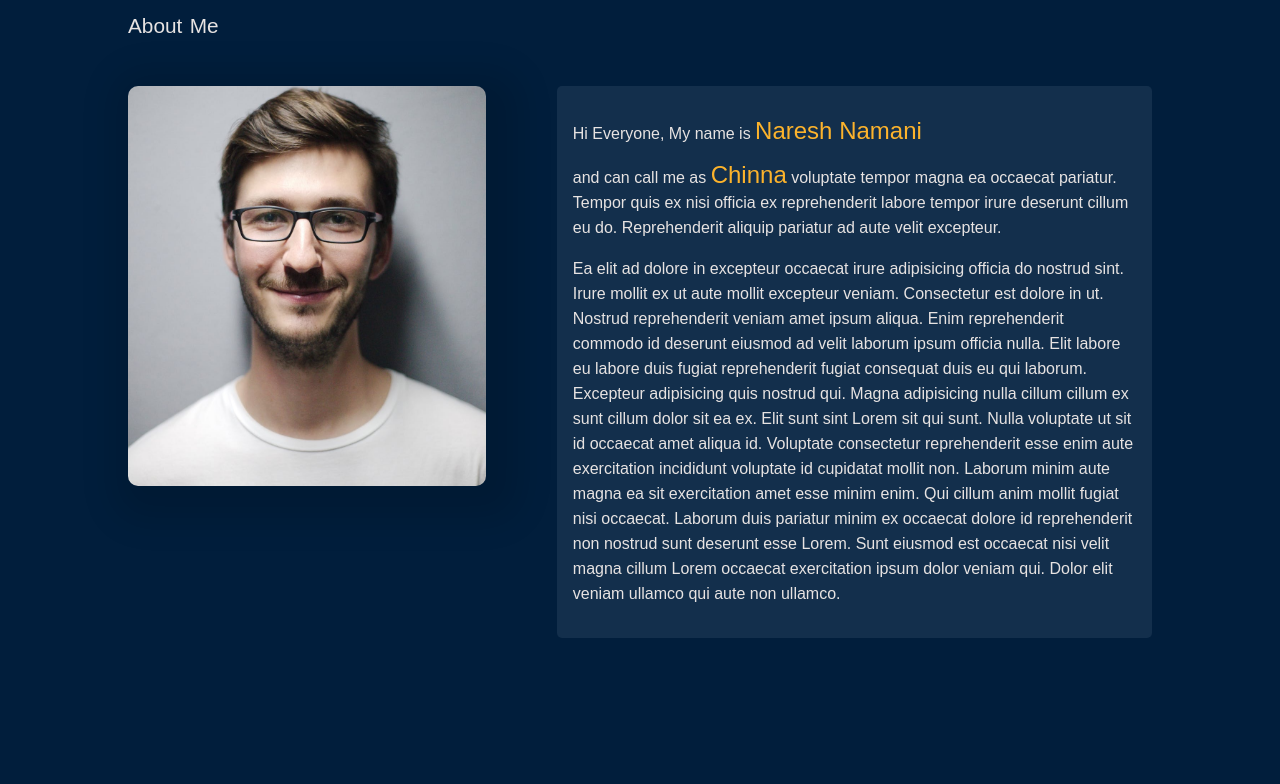
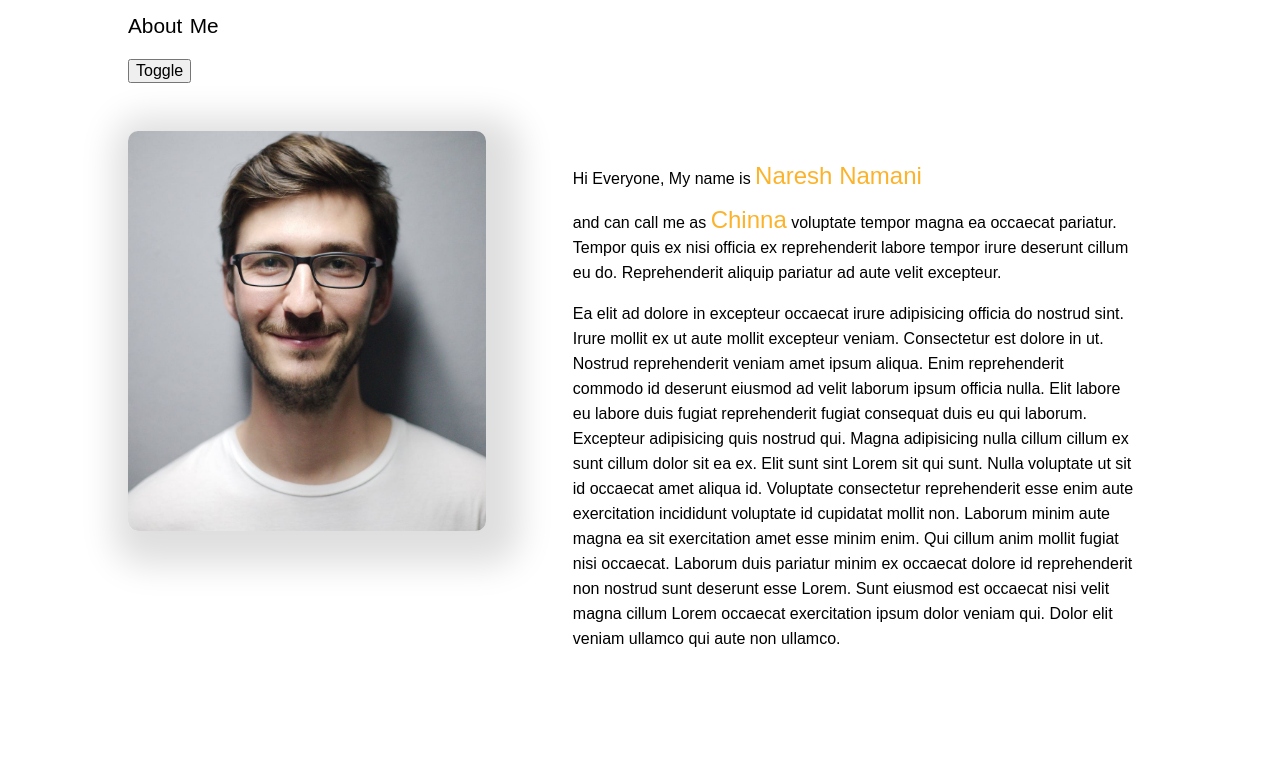
Before and after one commit to namaninaresh/blog, a Gatsby site: page /about in a window 1280 px wide. Shown: the part 67-851 px from the top of the page. Built offline with nearby package versions, Linux system fonts and the light colour scheme; Gatsby itself is replaced by a stand-in of ours; some packages are replaced by stand-ins of ours.

Commit message:
added themes

```diff
--- a/src/components/Toolbar/Toolbar.js
+++ b/src/components/Toolbar/Toolbar.js
@@ -7,6 +7,7 @@ import Icon from '../Icons/Icon';
 const Toolbar = props => {
 
     const [sideDrawerOpen, setSideDrawer] = React.useState(false);
+    const [themeValue, setTheme] = React.useState()
 
     let classesList = "nav ";
     let backdrop=null;
@@ -15,6 +16,20 @@ const Toolbar = props => {
        setSideDrawer(!sideDrawerOpen)
     }
 
+    React.useEffect(() => {
+      const value= localStorage.getItem("theme" );
+        if(value !== null)
+
+        {setTheme(value);
+            document.documentElement.className=value;
+        }
+      });
+
+    const updateTheme=(value)=>{
+        document.documentElement.className=value;
+        localStorage.setItem("theme" , value);
+        setTheme(value);
+    }
 
     if(sideDrawerOpen)
     {
@@ -44,6 +59,16 @@ return(
     </li>
     <li><Link to='/tags'>Tags</Link></li>
     <li><Link to='/about'>About me</Link></li>
+
+    <li> <label>
+
+          <select value={themeValue} className='theme__toggler' onChange={(event)=>setTheme(event.target.value)}>
+            <option value="light">Light</option>
+            <option value="dark">Dark</option>
+            <option value="default">Default</option>
+          </select>
+        </label></li>
+
     {/* <li><Link to='/'>Contact</Link></li> */}
   </ul>
             <div className='toolbar_togglerIcon' onClick={drawerToggler}>
@@ -109,6 +134,18 @@ return(
                         </i>
                             <span className='nav__name'>About me</span>
                         </Link>
+                    <hr></hr>
+                        <li className='theme'> Theme  <label>
+
+          <select value={themeValue} className='theme__toggler' onChange={(event)=>updateTheme(event.target.value)}>
+            <option value="light">Light</option>
+            <option value="dark">Dark</option>
+            <option value="default">Default</option>
+          </select>
+        </label></li>
+
+
+
 
 
                         {/* <Link to='/' className='nav__link'>
--- a/src/pages/about.js
+++ b/src/pages/about.js
@@ -3,10 +3,16 @@ import * as React from "react";
 import Layout from "../components/layout";
 
 const AboutPage = () => {
+
+  const clickFun=()=>{
+    document.documentElement.className = 'light';
+  }
+
   return (
     <Layout pageTitle="About Me">
       <div className="about">
         <h3 className="heading">About Me</h3>
+        <button onClick={()=>clickFun()}>Toggle</button>
         {/* <p className="heading__description">
           Learn about me </p> */}
           <div className="about__section">
--- a/src/style.css
+++ b/src/style.css
@@ -1,13 +1,133 @@
-:root
+:root.default
 {
   --color-primary-bg: #011e3c;
   --color-secondary-bg:#0b1929;
+
   --color-block-bg:#132f4c;
   --color-block-bg-secondary:#011e3c;
   --color-border:rgb(30, 73, 118);
   --color-blue-primary:#0173e6;
   --color-dark:#011e3c;
   --color-dark-nav:#081a2e;
+  --color-ash:#1e1e1e;
+  --color-black-dark:#121212;
+  --color-blue-dark:#091b32;
+  --color-blue-btn:#0d96f2;
+  --color-dark :#12081f;
+  --color-white: #eff0f2;
+  --color-grey: #E7e3E2;
+
+  --color-blockquote-bg:#02274d;
+  --color-black: #000;
+  --color-white: #fff;
+  --color-blue-100: #e8f2ff;
+  --color-blue-500: #4b96ff;
+  --color-blueGray-500: #a9adc1;
+  --color-gray-100: #f7f7f7;
+  --color-gray-200: #e6e9ee;
+  --color-gray-300: #dde0e4;
+  --color-gray-400: #818890;
+  --color-gray-500: #535661;
+  --color-gray-600: #4b4c53;
+  --color-gray-700: #3a3d4a;
+  --color-gray-800: #2e3039;
+  --color-gray-900: #1f2028;
+  --color-green-100: #e7f9ed;
+  --color-green-500: #30c85e;
+  --color-green-600: #68d94a;
+  --color-red-500: #ff4545;
+  --color-yellow-500: #ffd644;
+  --color-team-unknown: #818890;
+  --color-team-blue: #36a3ff;
+  --color-team-red: #ff4545;
+  --color-team-yellow: #a08600;
+  --color-yellow-500: #a08600;
+
+  --color-purple :#8250df;
+  --white: #f0f6fc;
+    --black: #010409;
+    --gray-0: var(--white);
+    --gray-1: #c9d1d9;
+    --gray-2: #b1bac4;
+    --gray-3: #8b949e;
+    --gray-4: #6e7681;
+    --gray-5: #484f58;
+    --gray-6: #30363d;
+    --gray-7: #21262d;
+    --gray-8: #161b22;
+    --gray-9: #0d1117;
+
+}
+
+:root.light
+{
+  --color-primary-bg: #FEF9EF;
+  --color-blockquote-bg:#23222b;
+  --color-secondary-bg:#23222b;
+  --color-block-bg:#23222b82;
+  --color-block-bg-secondary:#011e3c;
+  --color-border:#4b4b4b;
+  --color-blue-primary:#0173e6;
+  --color-dark:#011e3c;
+  --color-dark-nav: #0073c8;
+  --color-ash:#1e1e1e;
+  --color-black-dark:#121212;
+  --color-blue-dark:#091b32;
+  --color-blue-btn:#0d96f2;
+  --color-dark :#12081f;
+  --color-white: #eff0f2;
+  --color-grey: #E7e3E2;
+
+  --color-black: #fff;
+  --color-white: #000;
+  --color-blue-100: #e8f2ff;
+  --color-blue-500: #4b96ff;
+  --color-blueGray-500: #a9adc1;
+  --color-gray-100: #f7f7f7;
+  --color-gray-200: #e6e9ee;
+  --color-gray-300: #dde0e4;
+  --color-gray-400: #818890;
+  --color-gray-500: #535661;
+  --color-gray-600: #4b4c53;
+  --color-gray-700: #3a3d4a;
+  --color-gray-800: #2e3039;
+  --color-gray-900: #1f2028;
+  --color-green-100: #e7f9ed;
+  --color-green-500: #30c85e;
+  --color-green-600: #68d94a;
+  --color-red-500: #ff4545;
+  --color-yellow-500: #ffd644;
+  --color-team-unknown: #818890;
+  --color-team-blue: #36a3ff;
+  --color-team-red: #ff4545;
+  --color-team-yellow: #a08600;
+  --color-yellow-500: #a08600;
+
+  --color-purple :#8250df;
+  --white: #000;
+    --black: #010409;
+    --gray-0: var(--white);
+    --gray-1: #c9d1d9;
+    --gray-2: #b1bac4;
+    --gray-3: #8b949e;
+    --gray-4: #6e7681;
+    --gray-5: #484f58;
+    --gray-6: #30363d;
+    --gray-7: #21262d;
+    --gray-8: #161b22;
+    --gray-9: #0d1117;
+}
+:root.dark
+{
+  --color-primary-bg: #151419;
+  --color-blockquote-bg:#23222b;
+  --color-secondary-bg:#23222b;
+  --color-block-bg:#23222b82;
+  --color-block-bg-secondary:#011e3c;
+  --color-border:#4b4b4b;
+  --color-blue-primary:#0173e6;
+  --color-dark:#011e3c;
+  --color-dark-nav:#030304;
   --color-ash:#1e1e1e;
   --color-black-dark:#121212;
   --color-blue-dark:#091b32;
@@ -54,25 +174,9 @@
     --gray-7: #21262d;
     --gray-8: #161b22;
     --gray-9: #0d1117;
-
 }
 
 
-/*:root
-{
-    --color-dark :#12081f;
-    --color-blue-btn:#0d96f2;
-    --color-dark-heading: #232129;
-    --color--main-dark:#09091b;
-    --color-main-secondary-dark:#161627;
-    --color-yellow: #f6d854;
-    --color-red:#f05133;
-    --color-grey: #E7e3E2;
-    --color-dark-more: #161622;
-    --color-light-blue: #c5f1fe;
-    --color-white: #eff0f2;
-
-} */
 
 html{
     height: 100%;
@@ -400,7 +504,7 @@ main
   }
   .toolbar__logo
   {
-    color: white;
+    color: var(--white);
     text-decoration: none;
     font-size: 1.3rem;
     font-weight: 500;
@@ -491,8 +595,13 @@ nav ul li:focus-within > ul,
 
 
 /****** end of nav and HEader ****/
+.tags .post__item
+{
+  width: 100%;
+}
 .post__item{
   background-color: var(--color-block-bg);
+
 }
 
 .post__item a
@@ -946,7 +1055,7 @@ border: 1px solid var(--color-border); */
 
 .blogPage blockquote
 {
-  background-color: #02274d;
+  background-color: var(--color-blockquote-bg);
   padding: 0.7rem 1.2rem;
   border-radius: 5px;
   overflow: scroll;
@@ -1322,3 +1431,39 @@ pre
   margin: 0;
   padding: 0;
 }
+
+.theme
+{
+  list-style: none;
+  margin-top: 4rem;
+  display: flex;
+  justify-content: space-evenly;
+  align-items: center;
+
+
+}
+
+
+.theme__toggler
+{
+
+
+    appearance: none;
+
+    background-color: var(--color-block-bg);
+    border: none;
+    padding:1rem;
+    margin-left: 0.5rem;
+    border-radius: 5px;
+    margin: 0;
+    width: 100%;
+    font-family: inherit;
+    color: white;
+    font-size: inherit;
+    cursor: inherit;
+    line-height: inherit;
+    outline: none;
+    border: 1px solid var(--color-blue-btn);
+
+
+}
```
